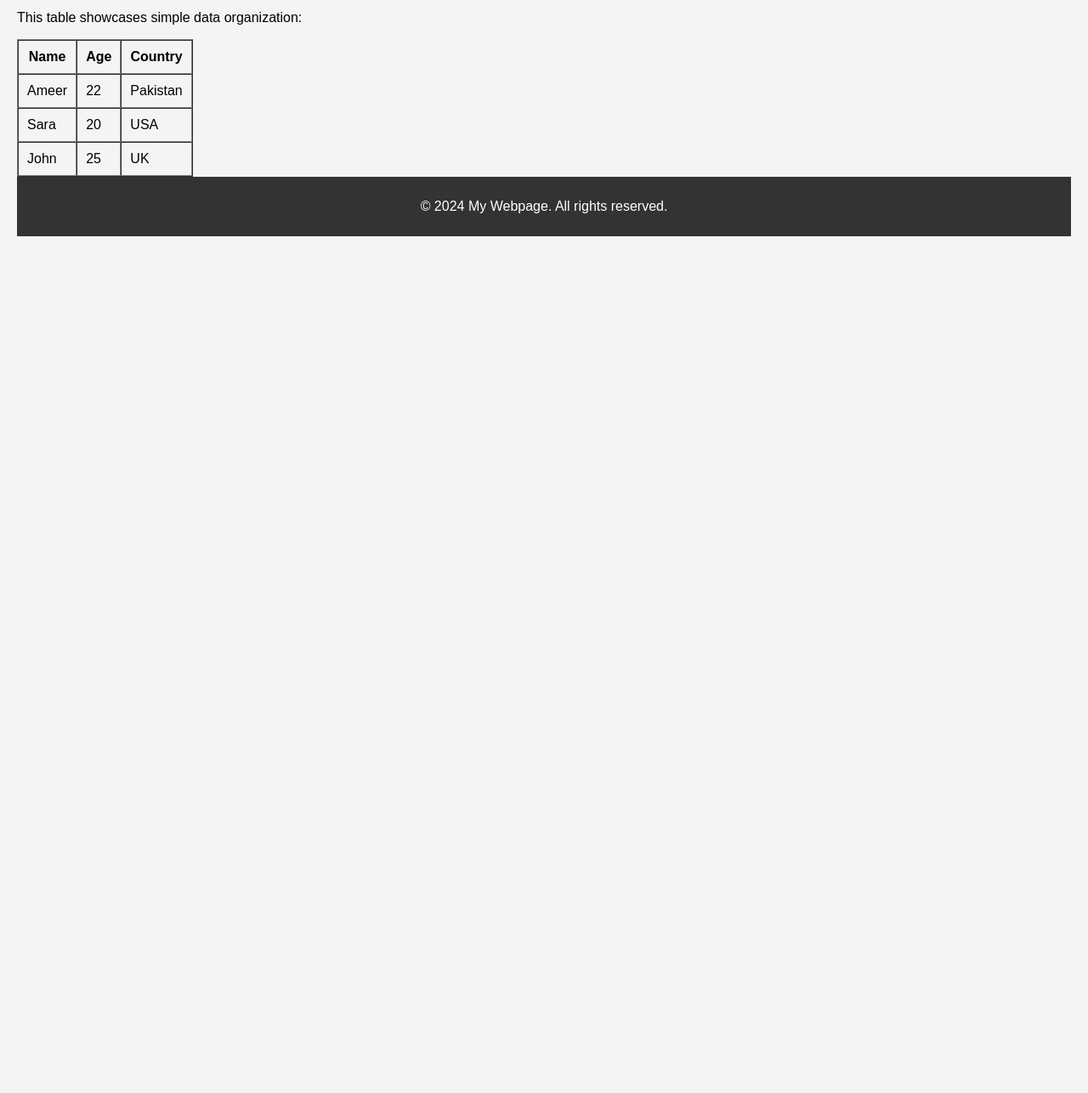
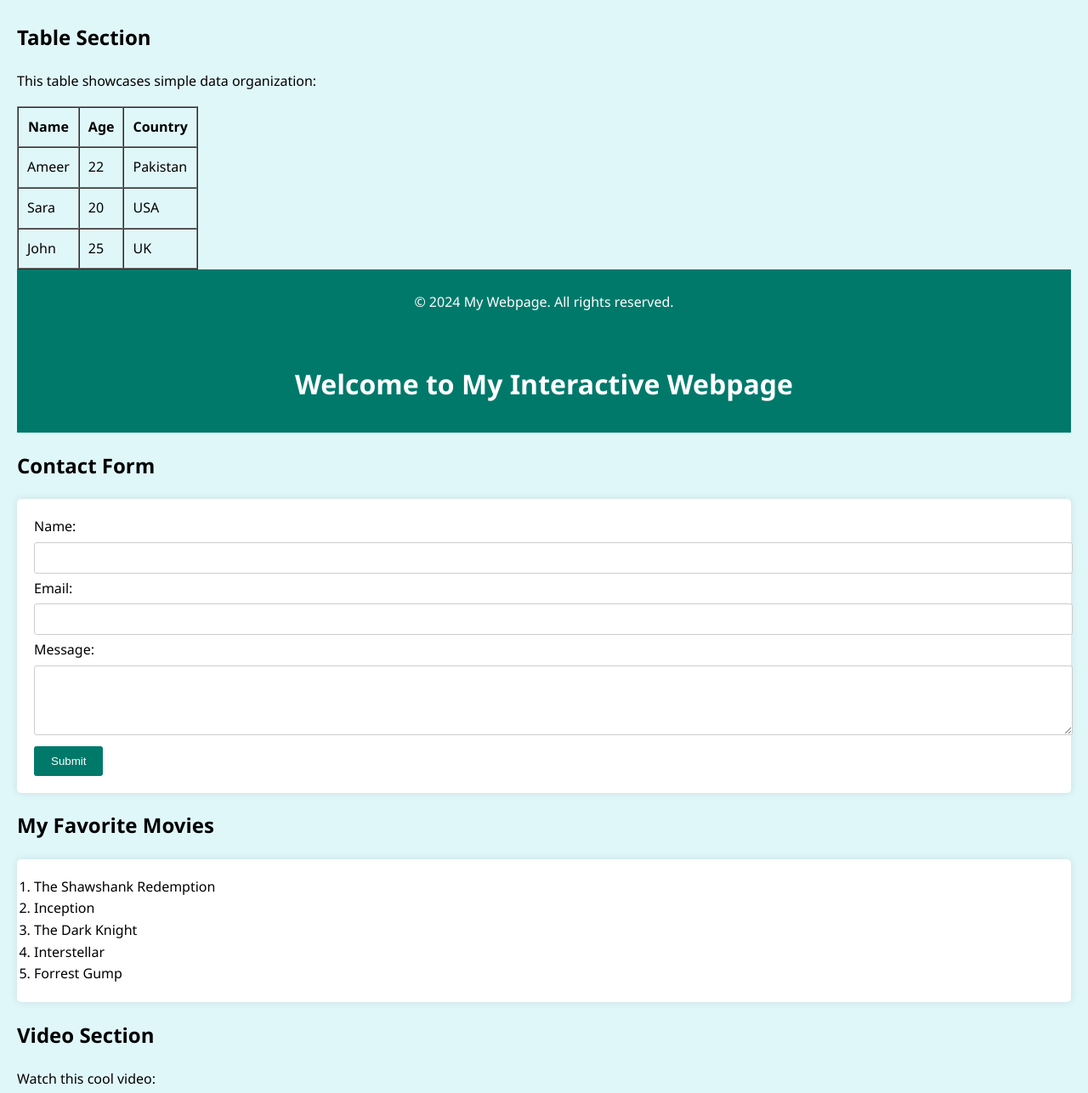
Before and after one commit to Muhammad-Amir-Shahid/HtmlCss, a plain HTML site: page index.html in a window 1280 px wide. Shown: the part 702-1988 px from the top of the page at 85% size. Before the commit the page ends 1000 px from the top, so only its background shows below. Drawn offline with Linux system fonts and the light colour scheme.

```diff
--- a/index.html
+++ b/index.html
@@ -35,6 +35,53 @@
     section img {
         max-width: 100%;
         height: auto;
+    }
+</style>
+<style>
+    body {
+        font-family: 'Segoe UI', Tahoma, Geneva, Verdana, sans-serif;
+        background-color: #e0f7fa;
+        margin: 20px;
+        line-height: 1.6;
+    }
+    header, footer {
+        background-color: #00796b;
+        color: white;
+        text-align: center;
+        padding: 10px 0;
+    }
+    main {
+        margin: 20px 0;
+    }
+    form {
+        background-color: #ffffff;
+        padding: 20px;
+        border-radius: 5px;
+        box-shadow: 0 0 10px rgba(0, 0, 0, 0.1);
+    }
+    form input, form textarea {
+        width: 100%;
+        padding: 10px;
+        margin: 5px 0;
+        border: 1px solid #ccc;
+        border-radius: 3px;
+    }
+    form button {
+        padding: 10px 20px;
+        background-color: #00796b;
+        color: white;
+        border: none;
+        border-radius: 3px;
+        cursor: pointer;
+    }
+    form button:hover {
+        background-color: #004d40;
+    }
+    ol {
+        background-color: #ffffff;
+        padding: 20px;
+        border-radius: 5px;
+        box-shadow: 0 0 10px rgba(0, 0, 0, 0.1);
     }
 </style>
 <body>
@@ -95,6 +142,51 @@
     <footer>
         <p>&copy; 2024 My Webpage. All rights reserved.</p>
     </footer>
+    <header>
+        <h1>Welcome to My Interactive Webpage</h1>
+    </header>
+
+    <main>
+        <section>
+            <h2>Contact Form</h2>
+            <form action="#" method="post">
+                <label for="name">Name:</label>
+                <input type="text" id="name" name="name" required>
+
+                <label for="email">Email:</label>
+                <input type="email" id="email" name="email" required>
+
+                <label for="message">Message:</label>
+                <textarea id="message" name="message" rows="4" required></textarea>
+
+                <button type="submit">Submit</button>
+            </form>
+        </section>
+
+        <section>
+            <h2>My Favorite Movies</h2>
+            <ol>
+                <li>The Shawshank Redemption</li>
+                <li>Inception</li>
+                <li>The Dark Knight</li>
+                <li>Interstellar</li>
+                <li>Forrest Gump</li>
+            </ol>
+        </section>
+
+        <section>
+            <h2>Video Section</h2>
+            <p>Watch this cool video:</p>
+            <video width="600" controls>
+                <source src="https://www.w3schools.com/html/mov_bbb.mp4" type="video/mp4">
+                Your browser does not support the video tag.
+            </video>
+        </section>
+    </main>
+
+    <footer>
+        <p>&copy; 2024 My Interactive Webpage. All rights reserved.</p>
+    </footer>
     </body>
 <script> </script>
 </html>
```
